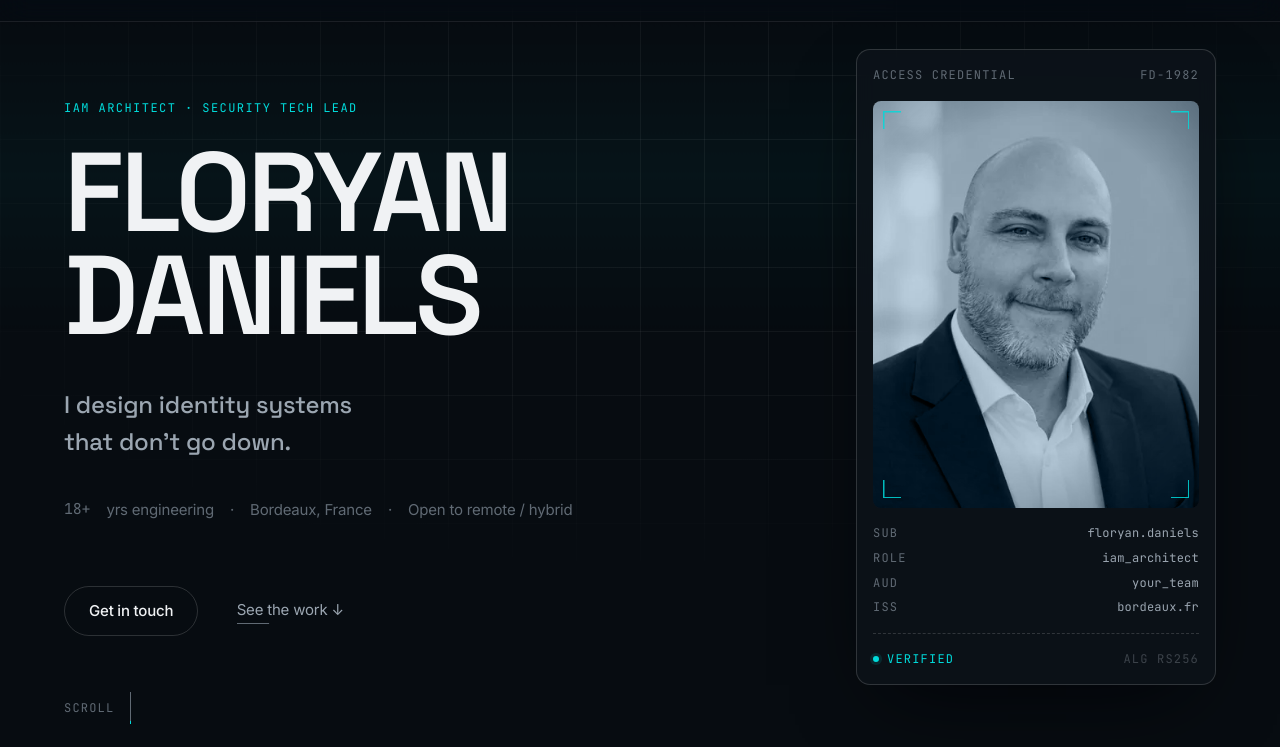
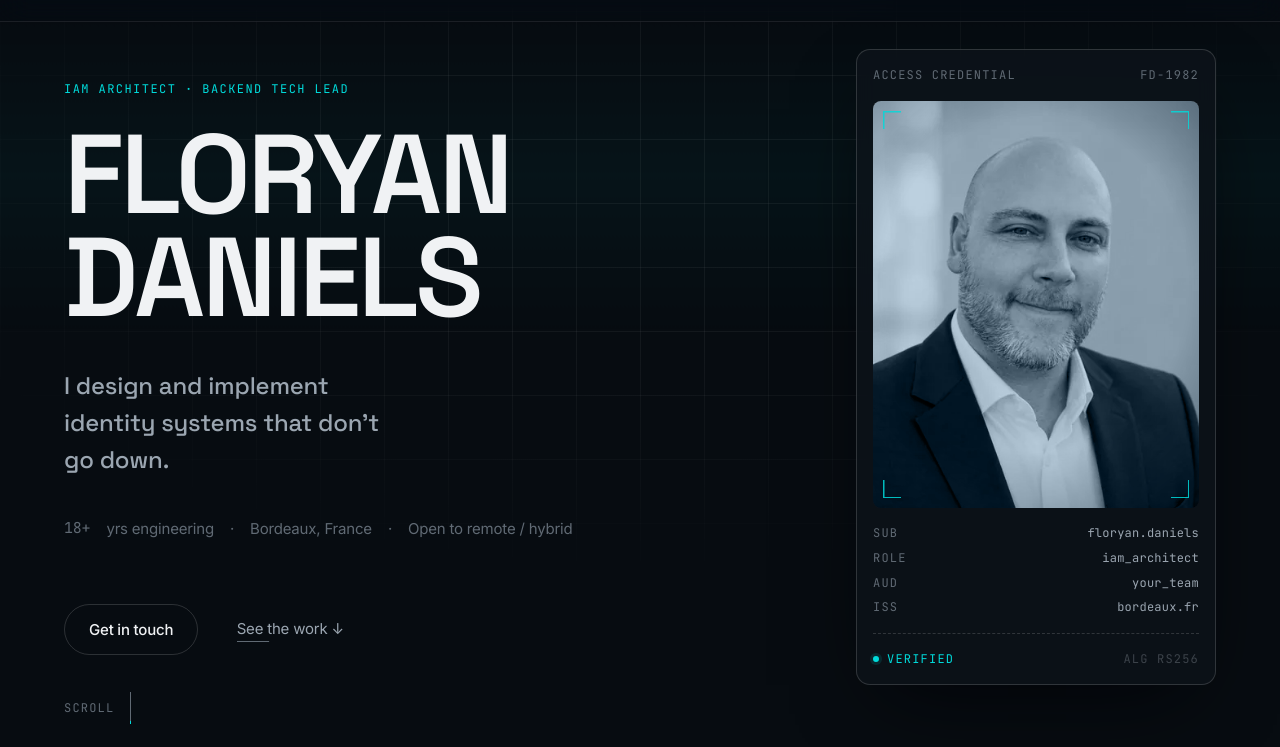
Before and after one commit to StudioFlow/its-a-me, a website: page src/index.html in a window 1280 px wide. Shown: the part 53-800 px from the top of the page. Drawn offline with Linux system fonts and the light colour scheme.

Commit message:
fix: Update job title and description for clarity; enhance readability of hero section

```diff
--- a/src/index.html
+++ b/src/index.html
@@ -47,12 +47,12 @@
     <div class="hero__scanline" aria-hidden="true"></div>
     <div class="container hero__content">
       <div class="hero__text">
-        <p class="overline reveal">IAM Architect · Security Tech Lead</p>
+        <p class="overline reveal">IAM Architect · Backend Tech Lead</p>
         <h1 class="hero__title">
           <span class="line-mask"><span class="line-inner reveal-line" style="--d:0">FLORYAN</span></span>
           <span class="line-mask"><span class="line-inner reveal-line" style="--d:1">DANIELS</span></span>
         </h1>
-        <p class="hero__subhead reveal" style="--d:2">I design identity systems that don't go down.</p>
+        <p class="hero__subhead reveal" style="--d:2">I design and implement identity systems that don't go down.</p>
         <ul class="hero__meta reveal" style="--d:3">
           <li><span class="mono">18+</span> yrs engineering</li>
           <li aria-hidden="true">·</li>
@@ -130,7 +130,7 @@
       <div class="about__body">
         <h2 class="h2 reveal">Identity is the front door.<br>I make sure it holds.</h2>
         <p class="body-lg reveal" style="--d:1">
-          Today, I'm IAM Architect &amp; Backend/Security Tech Lead at Lectra. I built the IDM/IDP platform
+          Today, I'm IAM Architect &amp; Backend/Security Tech Lead at Lectra SA. I built the IDM/IDP platform
           at the core of Lectra Cloud from the ground up, and I keep evolving it: over
           <strong>100 highly available microservices</strong> serving the entire R&amp;D organization.
         </p>
```
